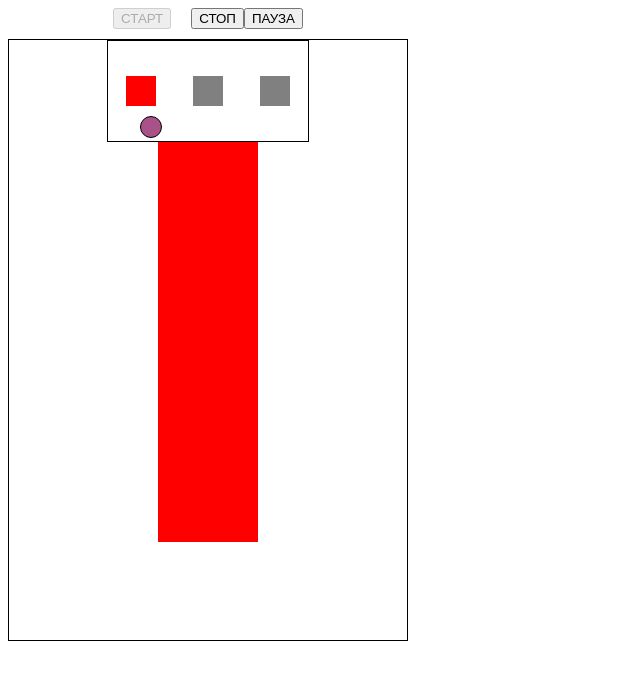
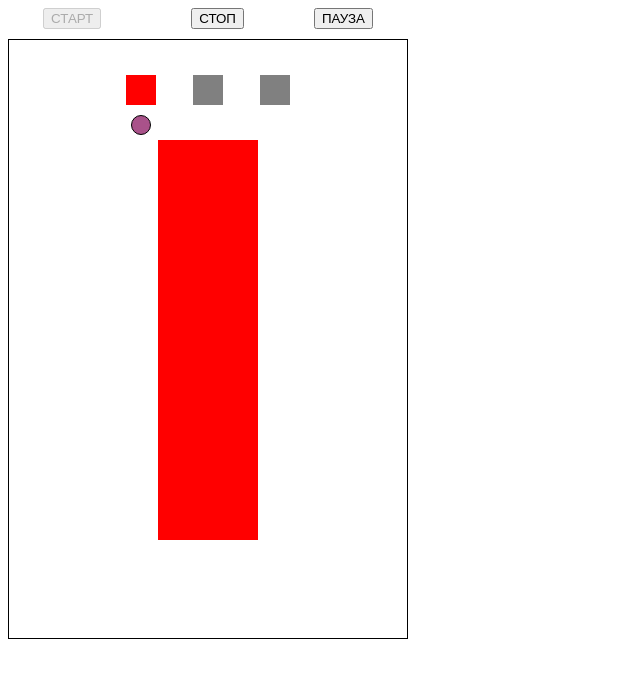
Before and after one commit to twobi121/atm, a plain HTML site: page index.html in a window 1280 px wide. Both pictures are taken after a click on the button "СТАРТ". Shown: the whole page, without its empty margins (0-640 px from the left). Drawn offline with Linux system fonts and the light colour scheme.

Commit message:
version 1

```diff
--- a/atm.js
+++ b/atm.js
@@ -99,6 +99,7 @@ class Model extends EventEmitter {
         this.timersArr.forEach(item => clearTimeout(item.id));
         this.timersArr.length = 0;
         this.atmArr.length = 0;
+        this.personArr.length = 0;
     }
 
     pauseGame() {
--- a/index.html
+++ b/index.html
@@ -7,7 +7,9 @@
 
     <title>ATM</title>
     <style>
-
+        * {
+            box-sizing: border-box;
+        }
         .div_app {
             width: 400px;
         }
@@ -17,7 +19,8 @@
         }
 
         .btn_wrapper {
-            text-align: center;
+            display: flex;
+            justify-content: space-around;
         }
 
         .game_wrapper {
@@ -32,7 +35,6 @@
             height: 100px;
             margin: auto;
             background-color: white;
-            border: 1px solid black;
             display: flex;
             justify-content: space-around;
             align-items: center;
@@ -59,8 +61,8 @@
             width: 20px;
             height: 20px;
             border-radius: 50%;
-            margin: 10px;
-            border: 1px solid;
+            margin-top: 10px;
+            border: 1px solid black;
         }
 
 
@@ -68,11 +70,11 @@
 </head>
 
 <body>
-    <div class = 'div_app'>
+<div class = 'div_app'>
 
 
-    </div>
+</div>
 
-    <script src='atm.js'></script>
+<script src='atm.js'></script>
 </body>
 </html>
```
